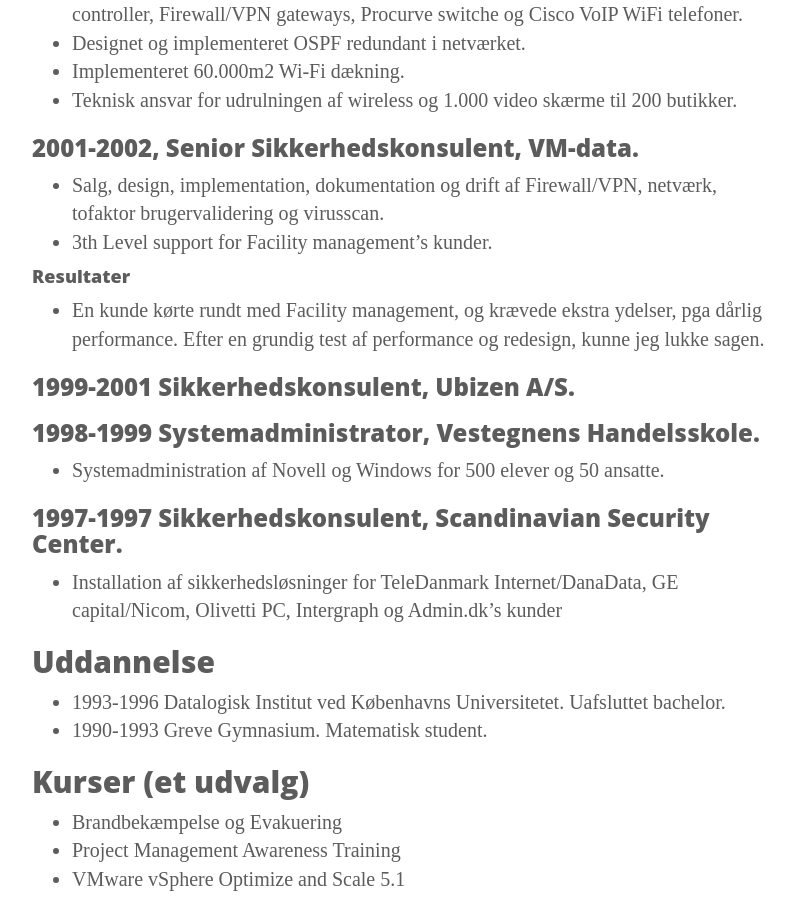
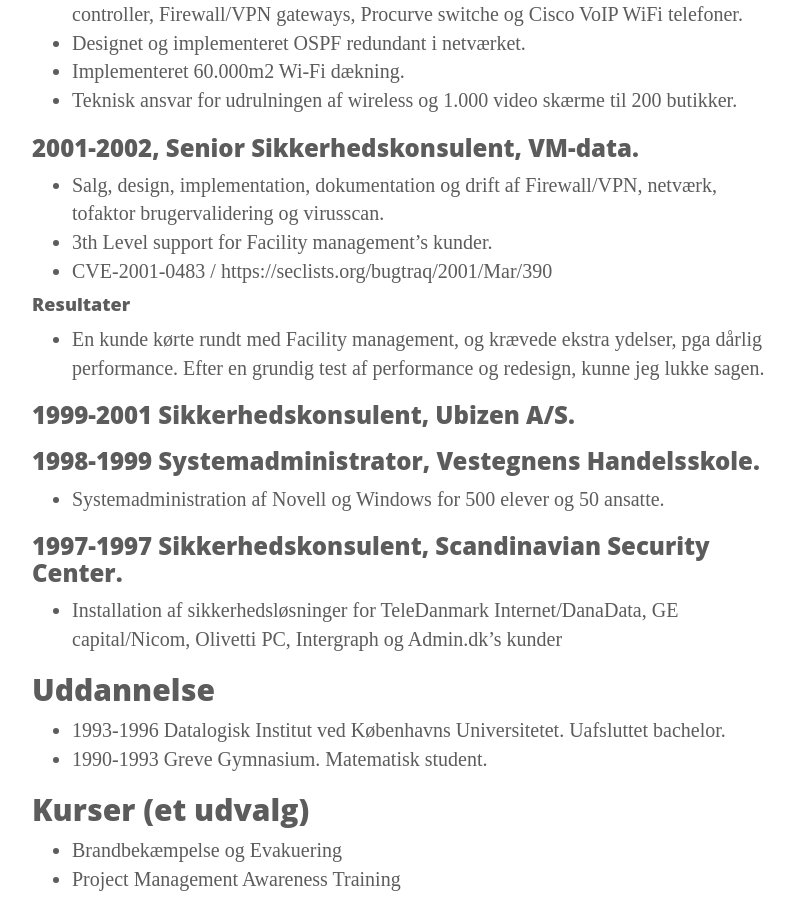
Before and after one commit to clysel/christian.lysel.net, a Jekyll site: the page built from cv.markdown, in a window 1280 px wide and 900 px high, scrolled down 1416 px. Shown: the whole window, without its empty margins (233-1027 px from the left). Built offline with Jekyll 4.4.1, drawn with Linux system fonts in a browser that asks for light colours.

Commit message:
Update cv.markdown

```diff
--- a/cv.markdown
+++ b/cv.markdown
@@ -35,6 +35,7 @@
 ### 2001-2002, Senior Sikkerhedskonsulent, VM-data.
   * Salg, design, implementation, dokumentation og drift af Firewall/VPN, netværk, tofaktor brugervalidering og virusscan.
   * 3th Level support for Facility management's kunder.
+  * CVE-2001-0483 / https://seclists.org/bugtraq/2001/Mar/390
 
 #### Resultater
   * En kunde kørte rundt med Facility management, og krævede ekstra ydelser, pga dårlig performance. Efter en grundig test af performance og redesign, kunne jeg lukke sagen.
```
